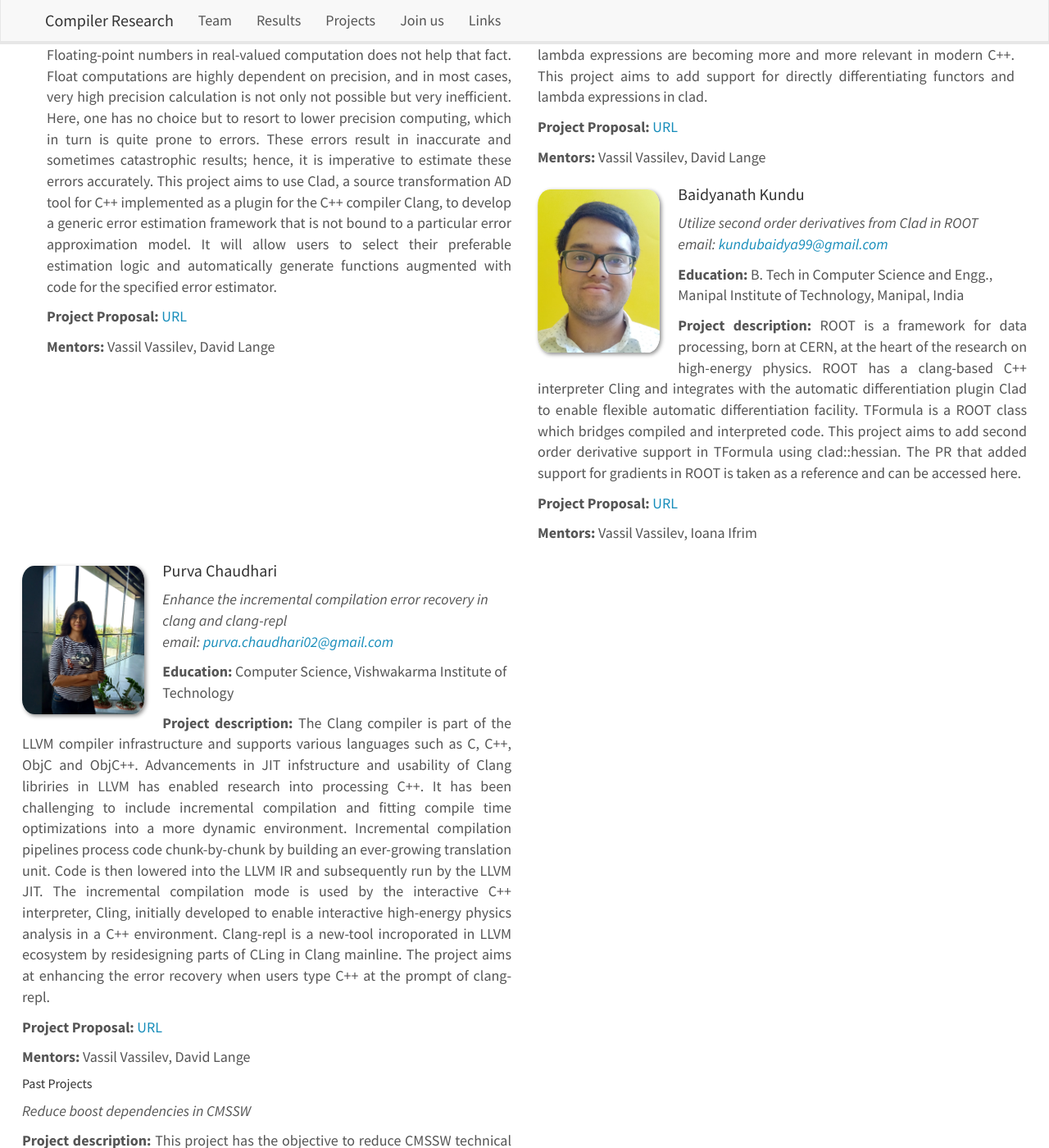
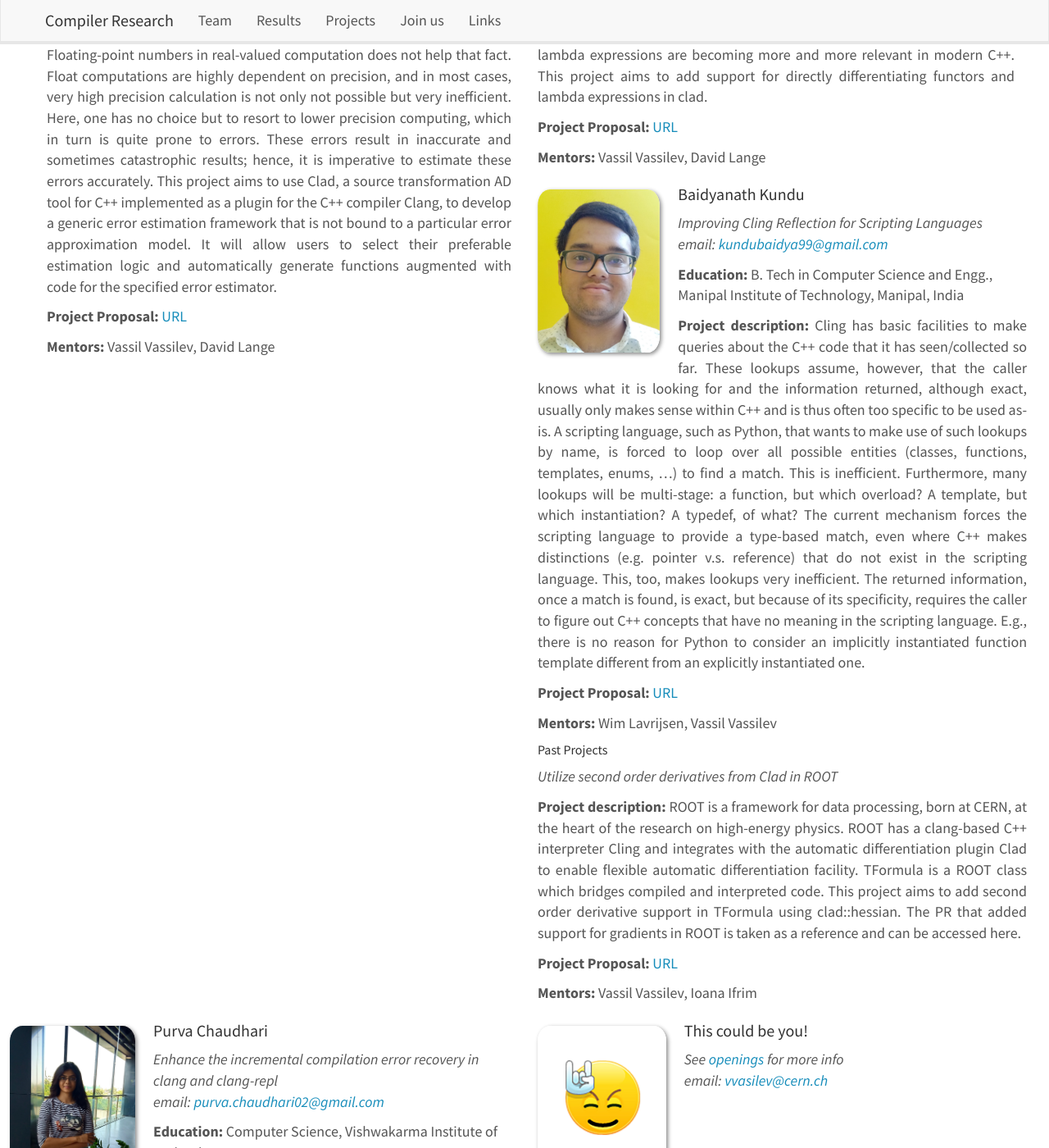
Before and after one commit to vgvassilev/clad, a Jekyll site: the page built from _pages/team.md, in a window 1280 px wide and 1400 px high, scrolled down 1714 px. Shown: the whole window at 82% size. Built offline with Jekyll 4.4.1, drawn with Linux system fonts in a browser that asks for light colours; nearby versions of some CDN libraries; a style sheet for code colours, icons or effects is not loaded.

Commit message:
Update Baidyanath's project

```diff
--- a/_data/contributors.yml
+++ b/_data/contributors.yml
@@ -73,15 +73,33 @@
   info: 'Utilize second order derivatives from Clad in ROOT'
   email: kundubaidya99@gmail.com
   education: "B. Tech in Computer Science and Engg., Manipal Institute of Technology, Manipal, India"
+  current: 1
+  info: "Improving Cling Reflection for Scripting Languages"
   description: |
+    Cling has basic facilities to make queries about the C++ code that it has seen/collected so far.
+    These lookups assume, however, that the caller knows what it is looking for and the information
+    returned, although exact, usually only makes sense within C++ and is thus often too specific to
+    be used as-is. A scripting language, such as Python, that wants to make use of such lookups by
+    name, is forced to loop over all possible entities (classes, functions, templates, enums, …)
+    to find a match. This is inefficient. Furthermore, many lookups will be multi-stage: a function,
+    but which overload? A template, but which instantiation? A typedef, of what? The current
+    mechanism forces the scripting language to provide a type-based match, even where C++ makes
+    distinctions (e.g. pointer v.s. reference) that do not exist in the scripting language. This,
+    too, makes lookups very inefficient. The returned information, once a match is found, is exact,
+    but because of its specificity, requires the caller to figure out C++ concepts that have no
+    meaning in the scripting language. E.g., there is no reason for Python to consider an implicitly
+    instantiated function template different from an explicitly instantiated one.
+  mentors: Wim Lavrijsen, Vassil Vassilev
+  past_projects: 1
+  past_info: "Utilize second order derivatives from Clad in ROOT"
+  past_description: |
     ROOT is a framework for data processing, born at CERN, at the heart of the research on high-energy physics.
     ROOT has a clang-based C++ interpreter Cling and integrates with the automatic differentiation plugin Clad
     to enable flexible automatic differentiation facility. TFormula is a ROOT class which bridges compiled and
     interpreted code. This project aims to add second order derivative support in TFormula using clad::hessian.
     The PR that added support for gradients in ROOT is taken as a reference and can be accessed here.
-  proposal: /assets/docs/Baidyanath_Kundu_Proposal_2021.pdf
-  mentors: Vassil Vassilev, Ioana Ifrim
-  current: 1
+  past_proposal: /assets/docs/Baidyanath_Kundu_Proposal_2021.pdf
+  past_mentors: Vassil Vassilev, Ioana Ifrim
 
 - name: Purva Chaudhari
   info: "Enhance the incremental compilation error recovery in clang and clang-repl"
```
